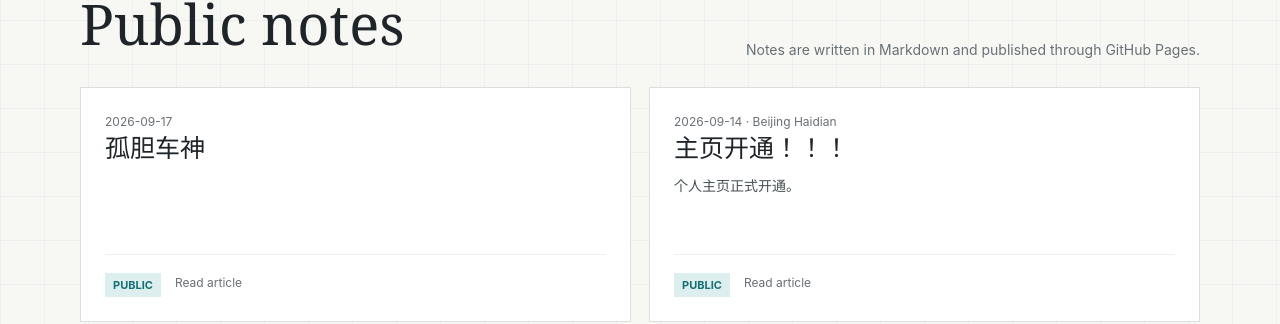
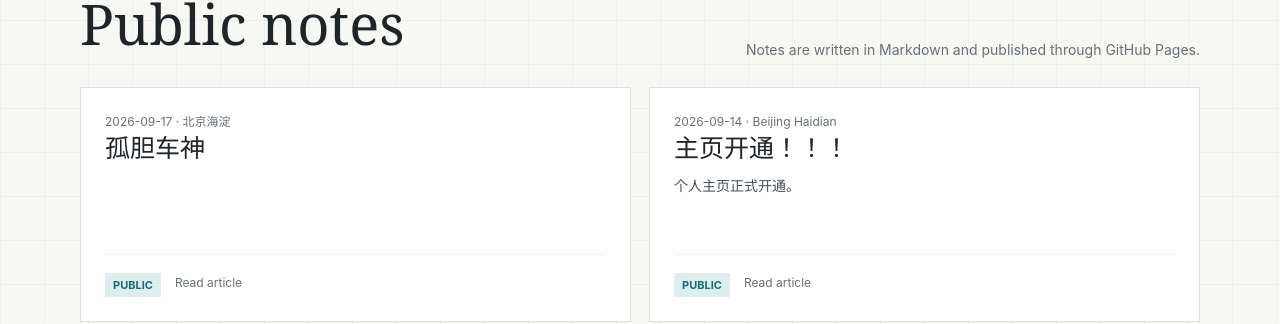
Before and after one commit to insomniapku/chengzeliu.github.io, a Jekyll site: the page built from index.html, in a window 1280 px wide and 900 px high, scrolled down 1797 px. Shown: the part 339-663 px from the top of the window. Built offline with Jekyll 4.4.1, drawn with Linux system fonts in a browser that asks for light colours.

Commit message:
Update post: 孤胆车神

```diff
--- a/_posts/2026-09-17-post-20260917-242fb3.md
+++ b/_posts/2026-09-17-post-20260917-242fb3.md
@@ -4,6 +4,7 @@ title: "孤胆车神"
 date: "2026-09-17"
 slug: "post-20260917-242fb3"
 description: ""
+location: "北京海淀"
 ---
 
 ![Image](https://img.chengzeliu.com/blog/2026/09/17/8736f203-ac49-4678-ae8e-597c1dc116aa.png)
```
